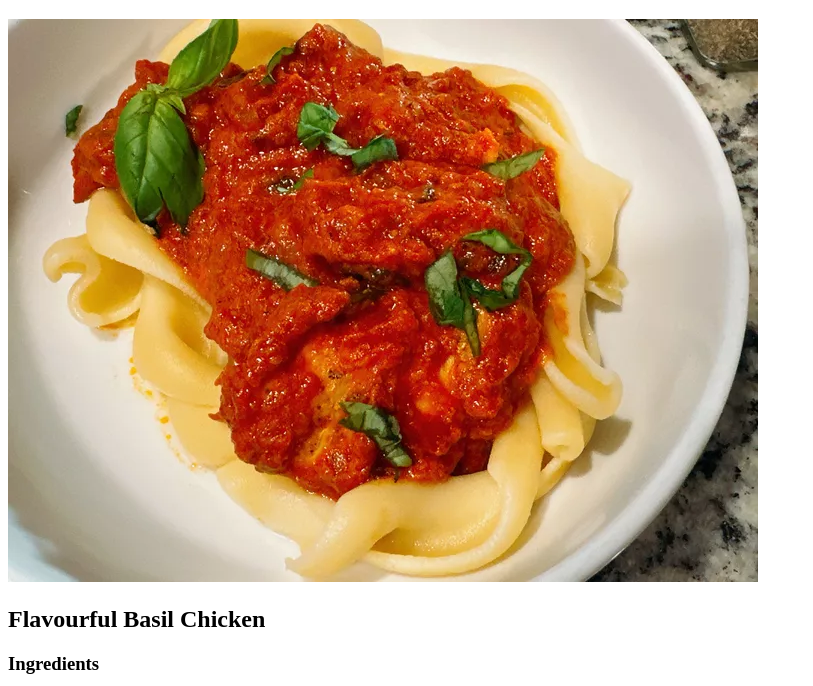
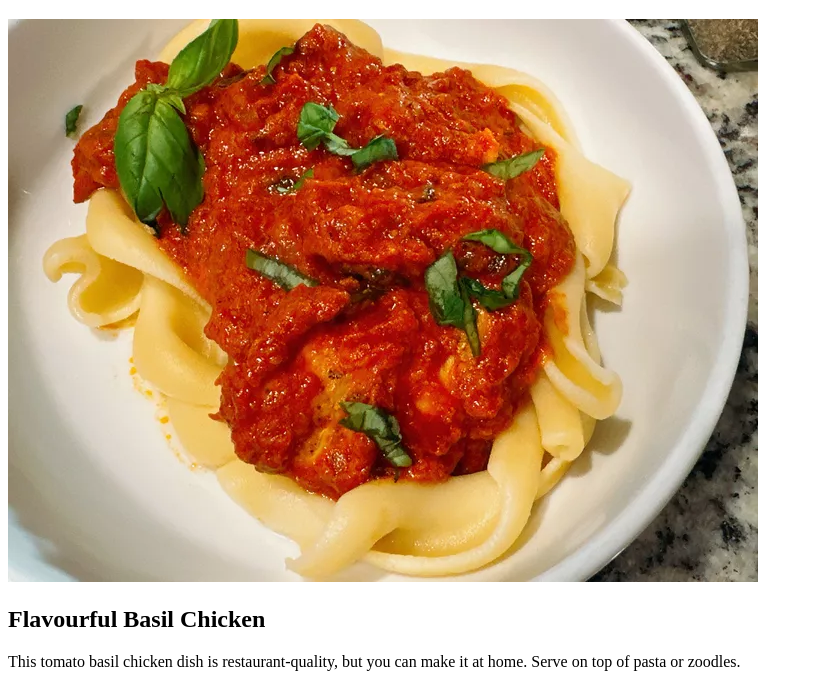
Before and after one commit to gokulg17/odin-recipes, a plain HTML site: page recipes/tomato-basil-chicken.html in a window 1280 px wide. Shown: the part 61-747 px from the top of the page, without its empty margins (0-813 px from the left). Drawn offline with Linux system fonts and the light colour scheme.

Commit message:
corrected a small typo in <p> tag of basil chicken.html

```diff
--- a/recipes/tomato-basil-chicken.html
+++ b/recipes/tomato-basil-chicken.html
@@ -9,7 +9,7 @@
     <h1>Tomato Basil Chicken</h1>
     <img src="../images/8601196_Tomato-Basil-Chicken_TheDailyGourmet_4x3-129bbb17107143d89c48d9586813d630.webp">
     <h2>Flavourful Basil Chicken</h2>
-    <p><This tomato basil chicken dish is restaurant-quality, but you can make it at home. Serve on top of pasta or zoodles./p>
+    <p>This tomato basil chicken dish is restaurant-quality, but you can make it at home. Serve on top of pasta or zoodles.</p>
     <h3>Ingredients</h3>
     <ul>
         <li>1 1/2 pounds skinless, boneless chicken breasts</li>
```
